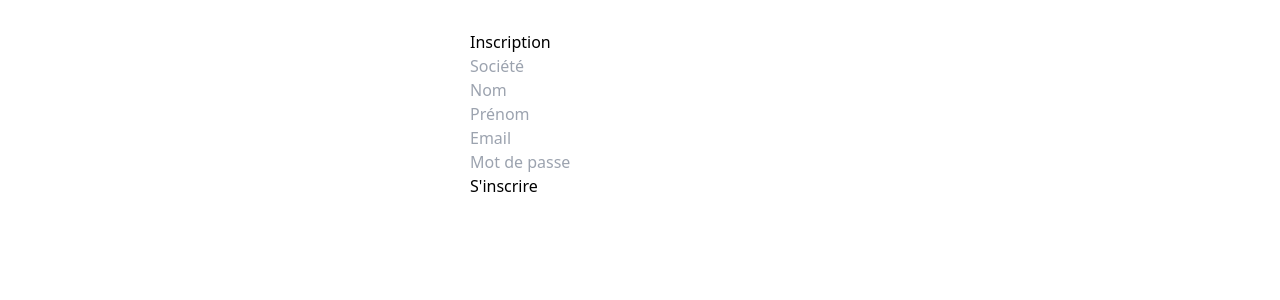
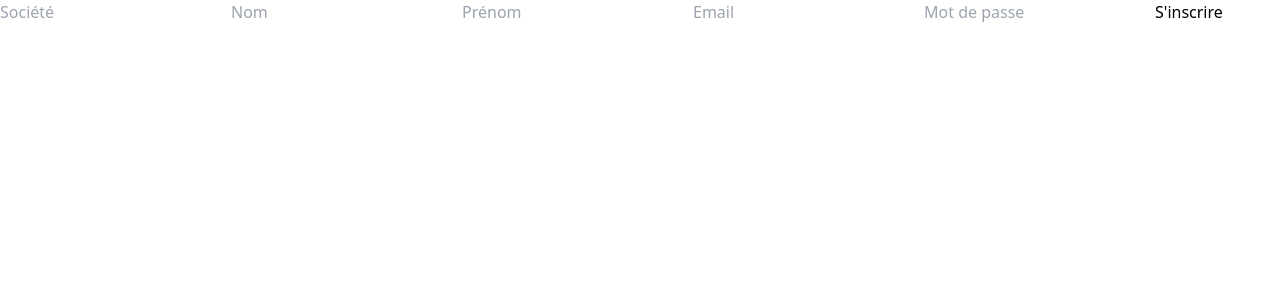
Before and after one commit to OneOffsas/claimoneoff-front02, a Next.js app: page /register in a window 1280 px wide. Shown: the top 300 px of the page. Built offline with nearby package versions, Linux system fonts and the light colour scheme.

Commit message:
Update register.js

```diff
--- a/pages/register.js
+++ b/pages/register.js
@@ -13,13 +13,12 @@ export default function Register() {
   });
   const [message, setMessage] = useState("");
 
-  const handleChange = e => {
-    setForm({ ...form, [e.target.name]: e.target.value });
-  };
+  const handleChange = e => setForm({ ...form, [e.target.name]: e.target.value });
 
   const handleSubmit = async e => {
     e.preventDefault();
     setMessage("");
+    console.log(form); // Vérifie la data
     const res = await fetch("/api/register", {
       method: "POST",
       headers: { "Content-Type": "application/json" },
@@ -31,19 +30,14 @@ export default function Register() {
   };
 
   return (
-    <div style={{maxWidth: 400, margin: "auto", padding: 30}}>
-      <h2>Inscription</h2>
-      <form onSubmit={handleSubmit}>
-        <input name="societe" placeholder="Société" value={form.societe} onChange={handleChange} required /><br />
-        <input name="nom" placeholder="Nom" value={form.nom} onChange={handleChange} required /><br />
-        <input name="prenom" placeholder="Prénom" value={form.prenom} onChange={handleChange} required /><br />
-        <input name="email" placeholder="Email" type="email" value={form.email} onChange={handleChange} required /><br />
-        <input name="motDePasse" placeholder="Mot de passe" type="password" value={form.motDePasse} onChange={handleChange} required /><br />
-        {/* Role caché */}
-        <input type="hidden" name="role" value="client" />
-        <button type="submit">S'inscrire</button>
-      </form>
+    <form onSubmit={handleSubmit}>
+      <input name="societe" placeholder="Société" onChange={handleChange} required />
+      <input name="nom" placeholder="Nom" onChange={handleChange} required />
+      <input name="prenom" placeholder="Prénom" onChange={handleChange} required />
+      <input name="email" placeholder="Email" type="email" onChange={handleChange} required />
+      <input name="motDePasse" placeholder="Mot de passe" type="password" onChange={handleChange} required />
+      <button type="submit">S'inscrire</button>
       {message && <p>{message}</p>}
-    </div>
+    </form>
   );
 }
```
